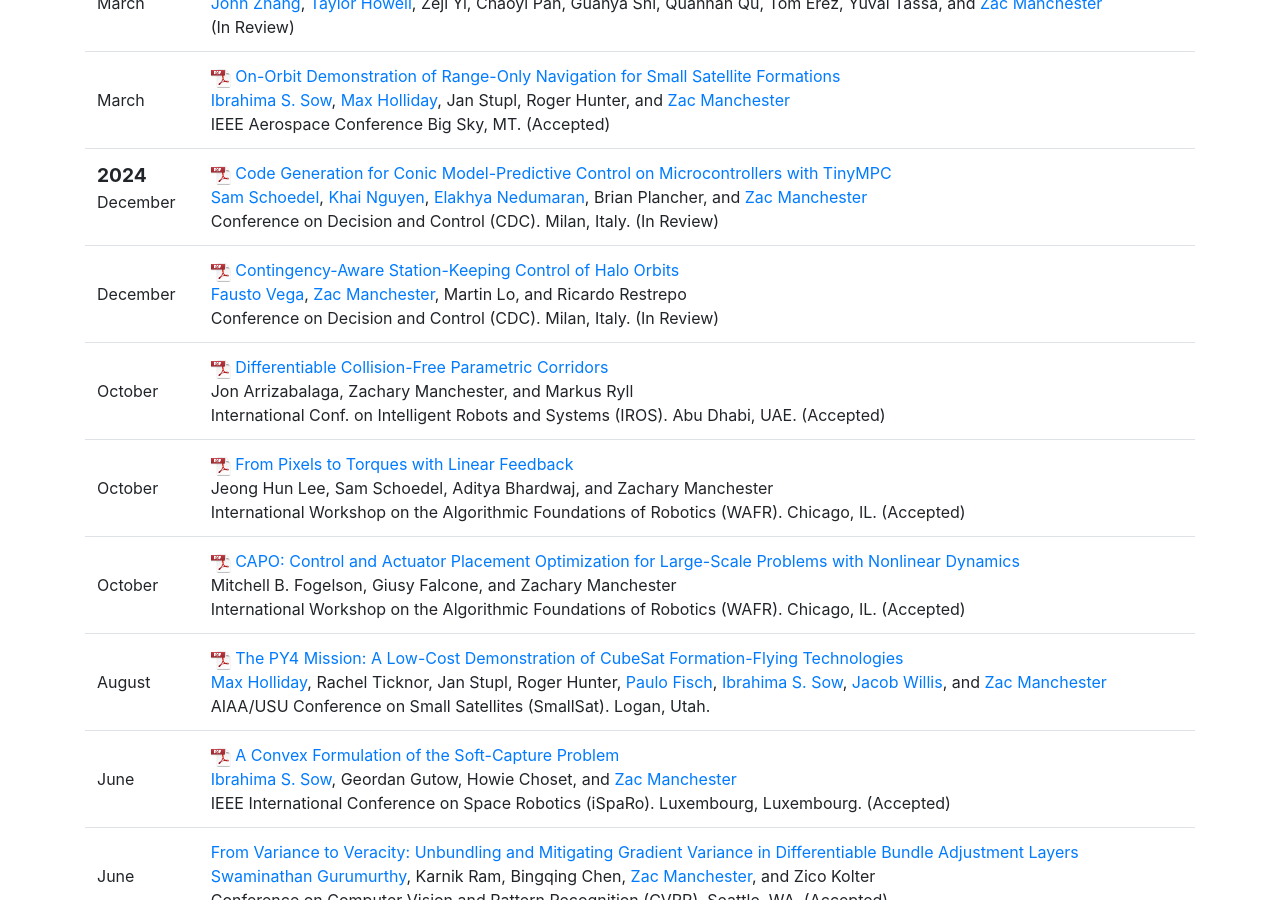
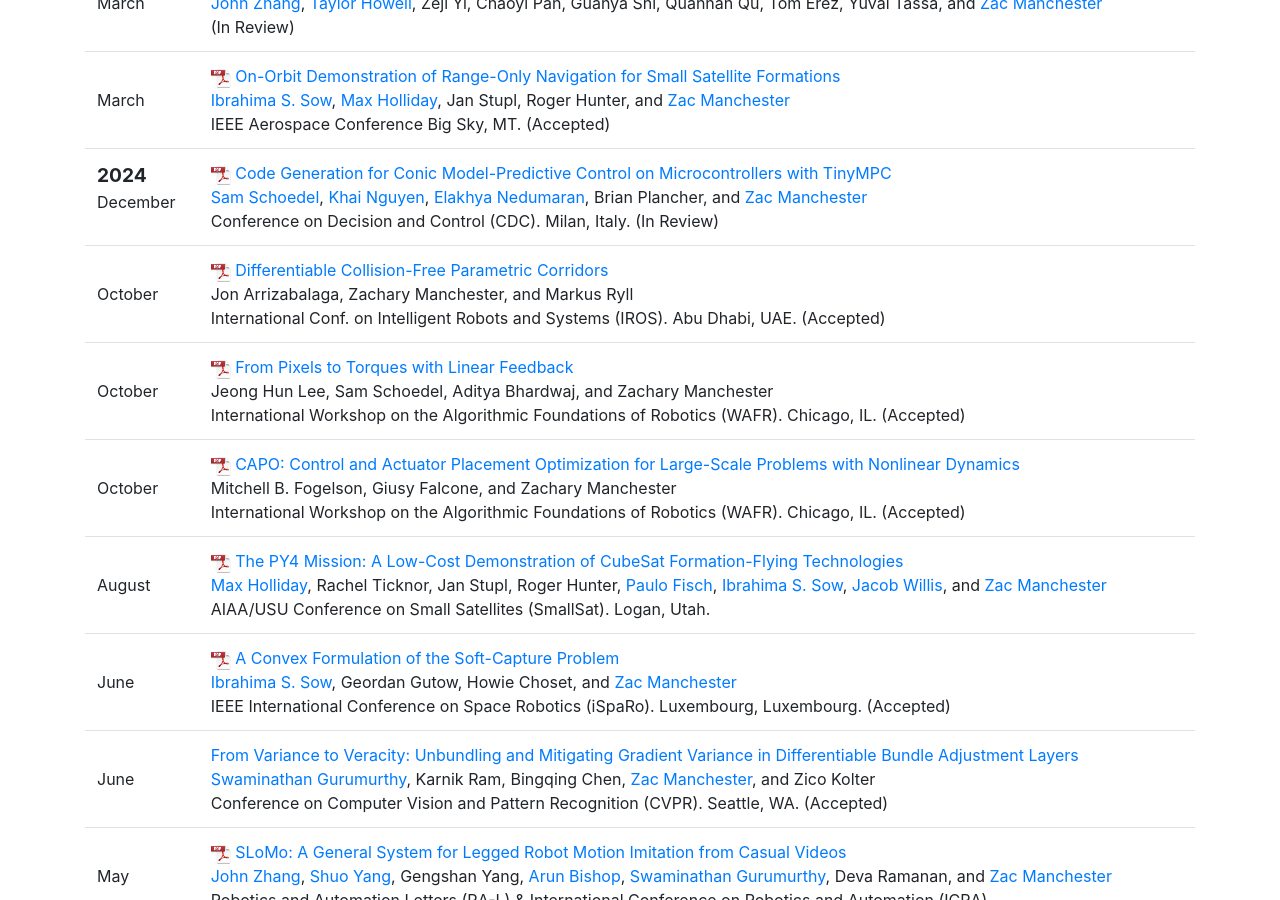
Before and after one commit to RoboticExplorationLab/roboticexplorationlab.github.io, a Jekyll site: the page built from publications.html, in a window 1280 px wide and 900 px high, scrolled down 910 px. Built offline with Jekyll 4.4.1, drawn with Linux system fonts in a browser that asks for light colours; a script that is not in the unit is left out.

Commit message:
remove cdc contingency paper

```diff
--- a/_data/pubs.yml
+++ b/_data/pubs.yml
@@ -94,16 +94,6 @@
   date: 2024-10-07
   pdf: linear_pixels_to_torques.pdf
   status: Accepted
-
-- title: "Contingency-Aware Station-Keeping Control of Halo Orbits"
-  authors: [fausto, zac, Martin Lo, Ricardo Restrepo]
-  publisher: Conference on Decision and Control
-  abbrv: CDC
-  pub-type: conference
-  venue: Milan, Italy
-  date: 2024-12-16
-  pdf: https://arxiv.org/pdf/2405.20458
-  status: In Review
 
 - title: "The PY4 Mission: A Low-Cost Demonstration of CubeSat Formation-Flying Technologies"
   authors: [max, Rachel Ticknor, Jan Stupl, Roger Hunter, paulo, ibrahima, jbwillis, zac]
```
